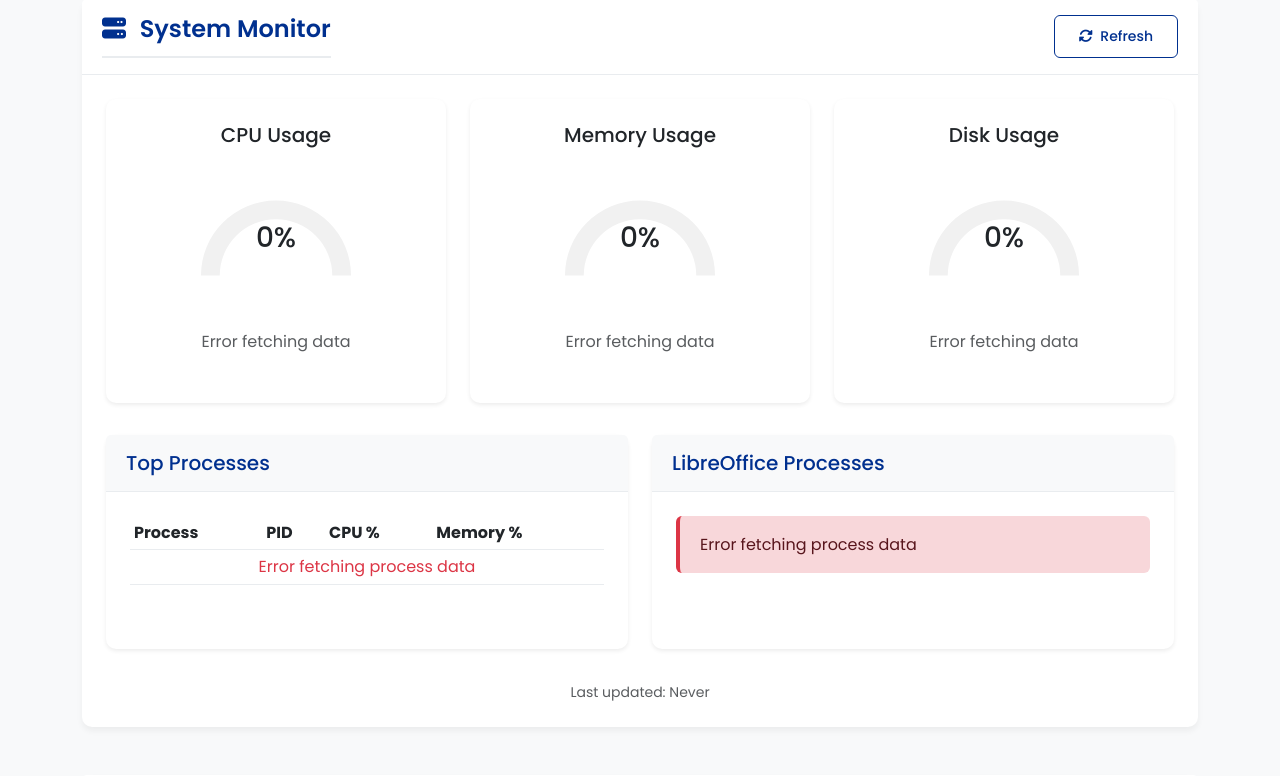
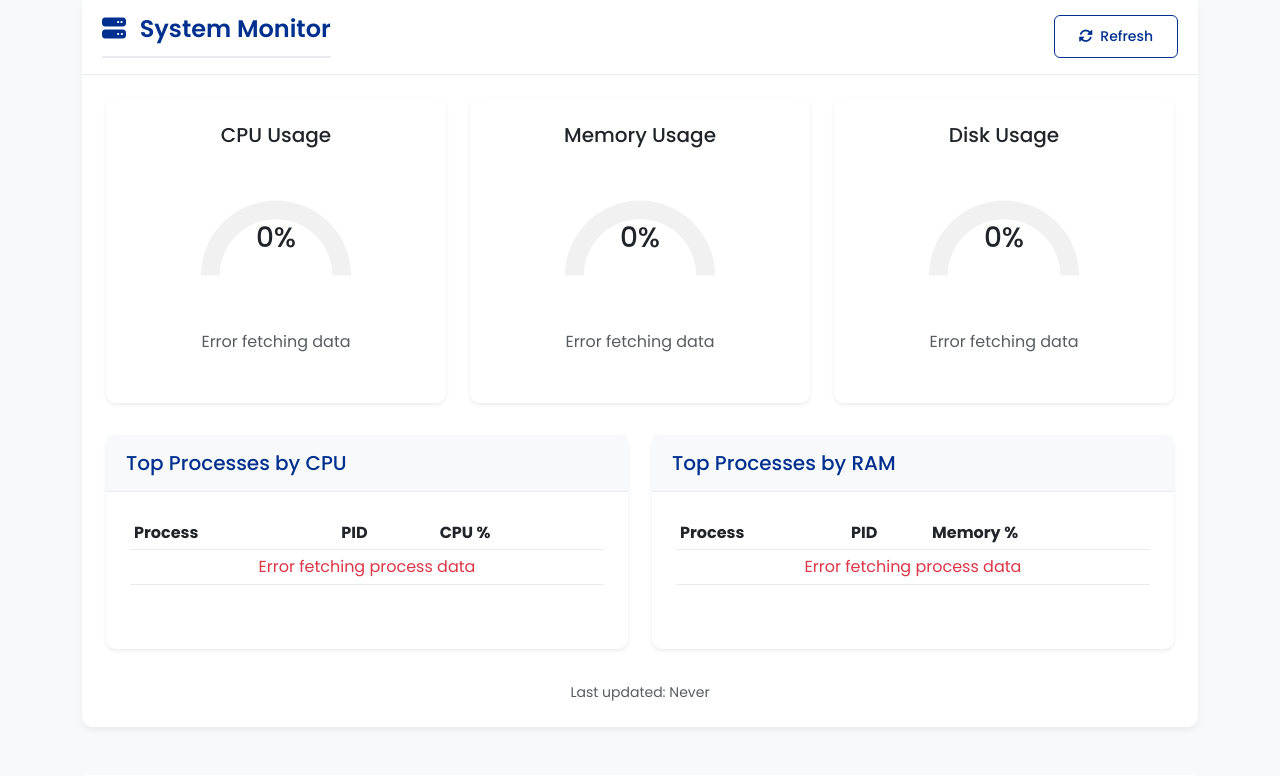
Before and after one commit to DanMGocan/dreamsofjacopo, a FastAPI app: template templates/admin.html in a window 1280 px wide. Shown: the part 311-1087 px from the top of the page. Run offline with FastAPI, Linux system fonts and the light colour scheme; the template is opened without the code that fills it: most values are stand-ins (such as "Sample title", 1, 10 or a date in 2020); parts of the project's set-up code (start-up, migrations or seed data) failed here and were passed over; some libraries are stand-ins or nearby versions.

Commit message:
Added RAM panel to the admin panel

```diff
--- a/static/js/admin.js
+++ b/static/js/admin.js
@@ -392,44 +392,52 @@
                 document.getElementById('uptimeDisplay').textContent = formatUptime(days, hours, minutes);
                 document.getElementById('uptimeInfo').textContent = `System has been running since ${new Date(Date.now() - data.uptime.total_seconds * 1000).toLocaleString()}`;
 
-                // Update top processes table
-                const topProcessesTable = document.getElementById('topProcessesTable');
-                topProcessesTable.innerHTML = '';
+                // Update top CPU processes table
+                const topCpuProcessesTable = document.getElementById('topCpuProcessesTable');
+                topCpuProcessesTable.innerHTML = '';
 
                 if (data.top_processes && data.top_processes.length > 0) {
-                    data.top_processes.forEach(process => {
+                    // Sort processes by CPU usage (descending)
+                    const cpuSortedProcesses = [...data.top_processes].sort((a, b) => b.cpu_percent - a.cpu_percent);
+
+                    // Take top 10 processes
+                    const topCpuProcesses = cpuSortedProcesses.slice(0, 10);
+
+                    topCpuProcesses.forEach(process => {
                         const row = document.createElement('tr');
                         row.innerHTML = `
                             <td>${process.name}</td>
                             <td>${process.pid}</td>
                             <td>${process.cpu_percent.toFixed(1)}%</td>
+                        `;
+                        topCpuProcessesTable.appendChild(row);
+                    });
+                } else {
+                    topCpuProcessesTable.innerHTML = '<tr><td colspan="3" class="text-center">No significant processes found</td></tr>';
+                }
+
+                // Update top memory processes table
+                const topMemoryProcessesTable = document.getElementById('topMemoryProcessesTable');
+                topMemoryProcessesTable.innerHTML = '';
+
+                if (data.top_processes && data.top_processes.length > 0) {
+                    // Sort processes by memory usage (descending)
+                    const memorySortedProcesses = [...data.top_processes].sort((a, b) => b.memory_percent - a.memory_percent);
+
+                    // Take top 10 processes
+                    const topMemoryProcesses = memorySortedProcesses.slice(0, 10);
+
+                    topMemoryProcesses.forEach(process => {
+                        const row = document.createElement('tr');
+                        row.innerHTML = `
+                            <td>${process.name}</td>
+                            <td>${process.pid}</td>
                             <td>${process.memory_percent.toFixed(1)}%</td>
                         `;
-                        topProcessesTable.appendChild(row);
+                        topMemoryProcessesTable.appendChild(row);
                     });
                 } else {
-                    topProcessesTable.innerHTML = '<tr><td colspan="4" class="text-center">No significant processes found</td></tr>';
-                }
-
-                // Update LibreOffice processes
-                const libreofficeProcessesDiv = document.getElementById('libreofficeProcesses');
-                if (data.libreoffice_processes && data.libreoffice_processes.length > 0) {
-                    let html = '<div class="table-responsive"><table class="table table-sm table-hover">';
-                    html += '<thead><tr><th>Process</th><th>PID</th><th>CPU %</th><th>Memory %</th></tr></thead><tbody>';
-
-                    data.libreoffice_processes.forEach(process => {
-                        html += `<tr>
-                            <td>${process.name}</td>
-                            <td>${process.pid}</td>
-                            <td>${process.cpu_percent.toFixed(1)}%</td>
-                            <td>${process.memory_percent.toFixed(1)}%</td>
-                        </tr>`;
-                    });
-
-                    html += '</tbody></table></div>';
-                    libreofficeProcessesDiv.innerHTML = html;
-                } else {
-                    libreofficeProcessesDiv.innerHTML = '<div class="alert alert-info">No LibreOffice processes currently running</div>';
+                    topMemoryProcessesTable.innerHTML = '<tr><td colspan="3" class="text-center">No significant processes found</td></tr>';
                 }
 
                 // Update last updated time
@@ -442,8 +450,8 @@
                     document.getElementById('cpuInfo').textContent = 'Error fetching data';
                     document.getElementById('memoryInfo').textContent = 'Error fetching data';
                     document.getElementById('diskInfo').textContent = 'Error fetching data';
-                    document.getElementById('topProcessesTable').innerHTML = '<tr><td colspan="4" class="text-center text-danger">Error fetching process data</td></tr>';
-                    document.getElementById('libreofficeProcesses').innerHTML = '<div class="alert alert-danger">Error fetching process data</div>';
+                    document.getElementById('topCpuProcessesTable').innerHTML = '<tr><td colspan="3" class="text-center text-danger">Error fetching process data</td></tr>';
+                    document.getElementById('topMemoryProcessesTable').innerHTML = '<tr><td colspan="3" class="text-center text-danger">Error fetching process data</td></tr>';
                 }
             });
     }
--- a/templates/admin.html
+++ b/templates/admin.html
@@ -94,7 +94,7 @@
                     <div class="col-md-6 mb-4">
                         <div class="card h-100 border-0 shadow-sm">
                             <div class="card-header bg-light-gray">
-                                <h3 class="h5 mb-0">Top Processes</h3>
+                                <h3 class="h5 mb-0">Top Processes by CPU</h3>
                             </div>
                             <div class="card-body">
                                 <div class="table-responsive">
@@ -104,12 +104,11 @@
                                                 <th>Process</th>
                                                 <th>PID</th>
                                                 <th>CPU %</th>
-                                                <th>Memory %</th>
                                             </tr>
                                         </thead>
-                                        <tbody id="topProcessesTable">
+                                        <tbody id="topCpuProcessesTable">
                                             <tr>
-                                                <td colspan="4" class="text-center">Loading process information...</td>
+                                                <td colspan="3" class="text-center">Loading process information...</td>
                                             </tr>
                                         </tbody>
                                     </table>
@@ -121,11 +120,24 @@
                     <div class="col-md-6 mb-4">
                         <div class="card h-100 border-0 shadow-sm">
                             <div class="card-header bg-light-gray">
-                                <h3 class="h5 mb-0">LibreOffice Processes</h3>
+                                <h3 class="h5 mb-0">Top Processes by RAM</h3>
                             </div>
                             <div class="card-body">
-                                <div id="libreofficeProcesses">
-                                    <p class="text-center">Checking for LibreOffice processes...</p>
+                                <div class="table-responsive">
+                                    <table class="table table-sm table-hover">
+                                        <thead>
+                                            <tr>
+                                                <th>Process</th>
+                                                <th>PID</th>
+                                                <th>Memory %</th>
+                                            </tr>
+                                        </thead>
+                                        <tbody id="topMemoryProcessesTable">
+                                            <tr>
+                                                <td colspan="3" class="text-center">Loading process information...</td>
+                                            </tr>
+                                        </tbody>
+                                    </table>
                                 </div>
                             </div>
                         </div>
```
